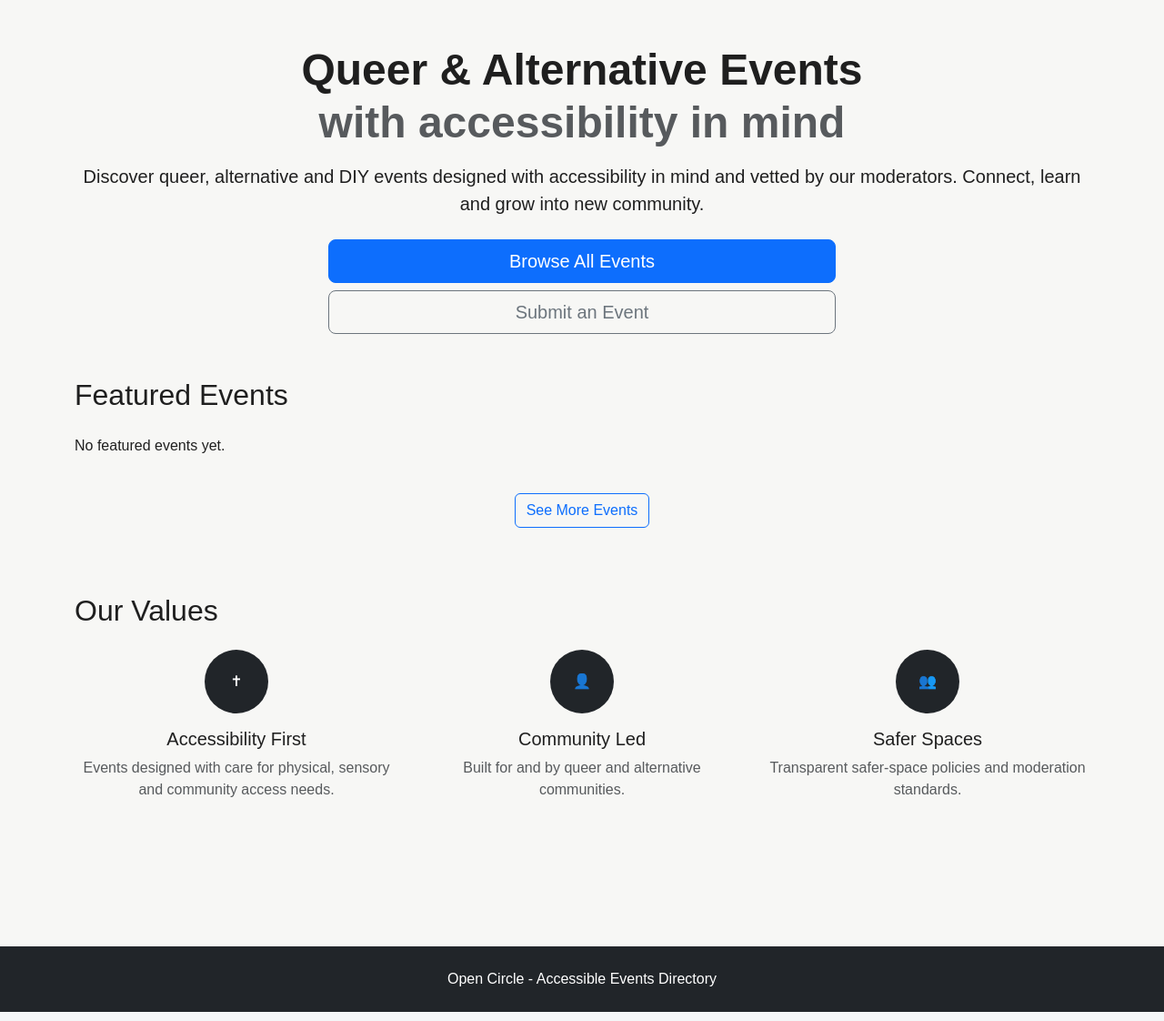
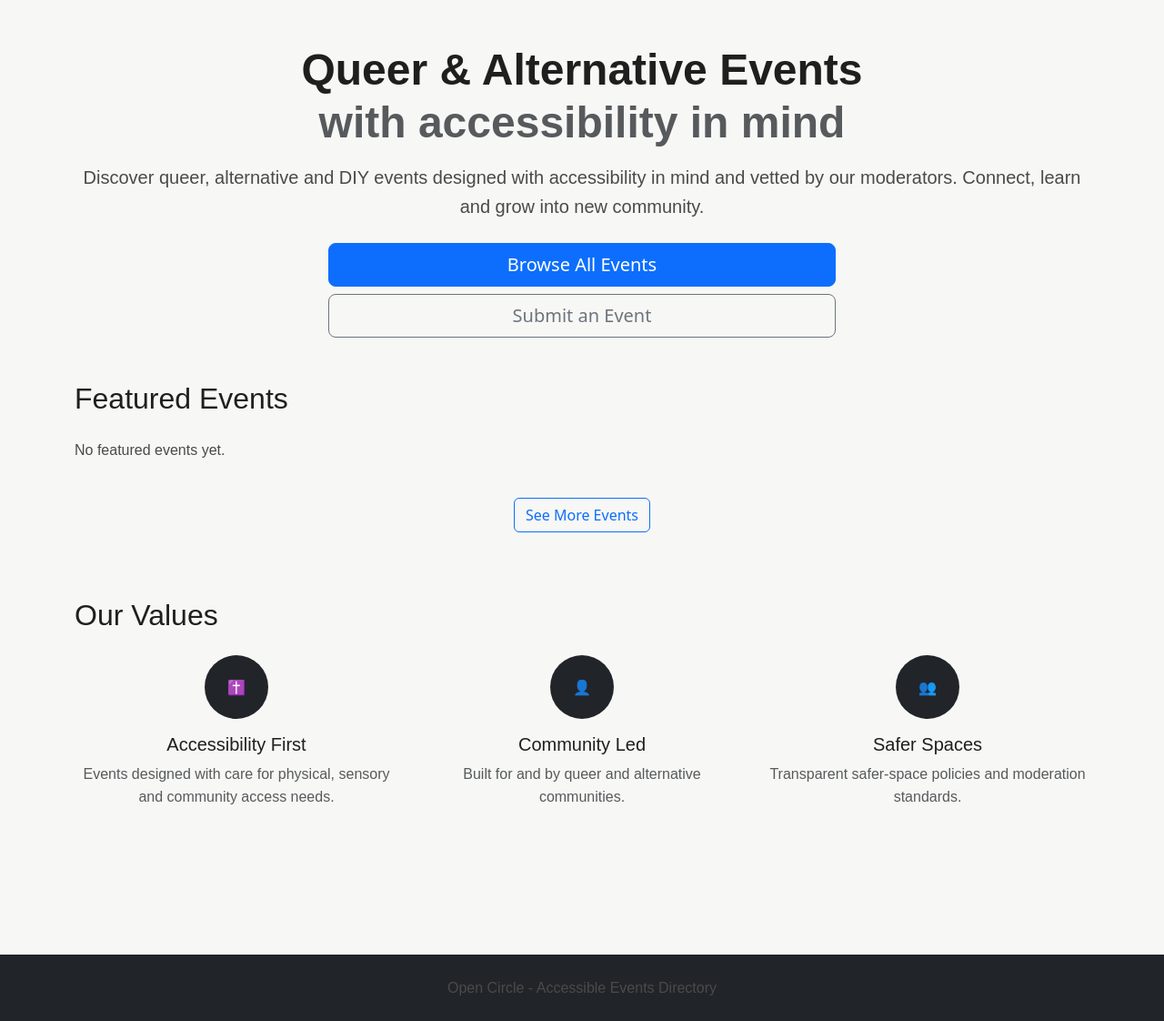
Before and after one commit to hannahashe/opencircle, a Django app: page / in a window 1280 px wide. Shown: the part 76-1198 px from the top of the page at 91% size. Run offline with Django 5.2, Linux system fonts and the light colour scheme; data that the repository does not hold is empty; some libraries are stand-ins or nearby versions.

Commit message:
Refactor heading styles for consistency and improve paragraph text styling

```diff
--- a/static/css/styles.css
+++ b/static/css/styles.css
@@ -21,8 +21,17 @@ Body text: Atkinson Hyperlegible */
 
 body {
   background-color: var(--background);
+}
+
+h1, h2, h3, h4, h5, h6 {
+  font-family: 'Space Grotesk', sans-serif;
   color: var(--text);
+}
+
+body p {
   font-family: 'Atkinson Hyperlegible', sans-serif;
+  color: var(--secondary-text);
+  line-height: 1.6;
 }
 
 /* Navigation & logo */
@@ -70,3 +79,6 @@ body .navbar-brand {
 .nav-link:focus {
     color: var(--primary-accent);
 }
+
+/* Home page */
+/* Hero & Call To Action */
```
